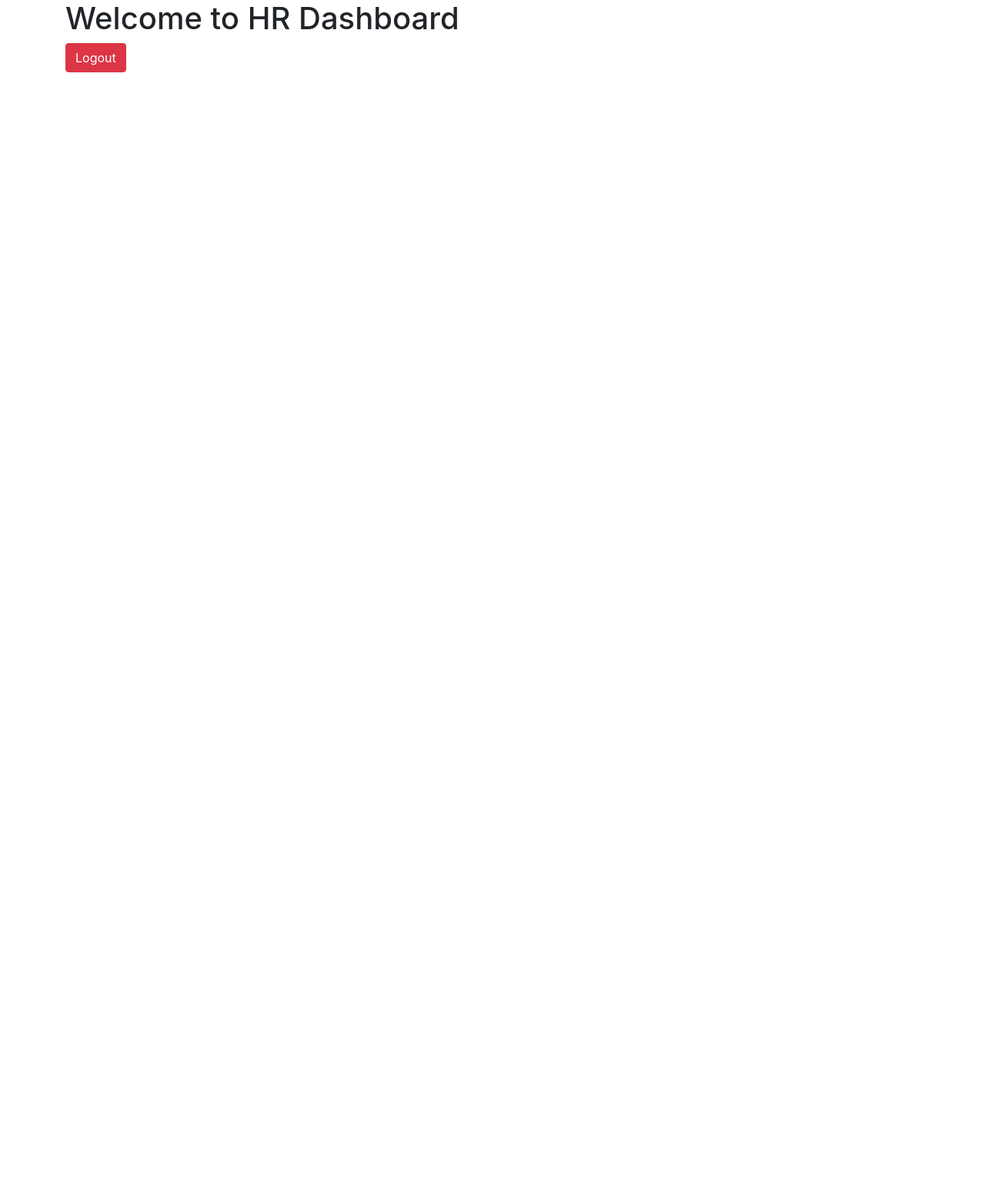
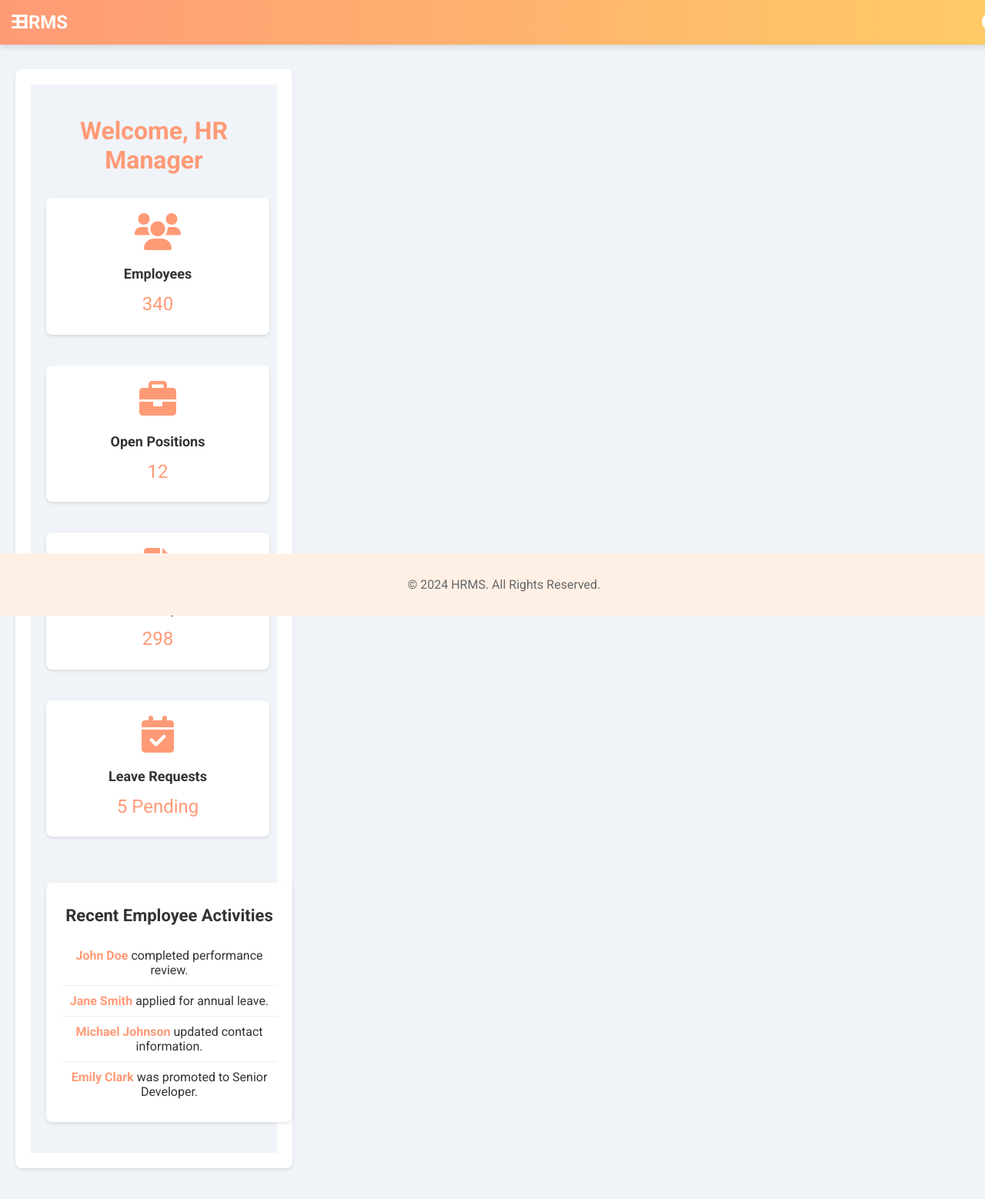
Before and after one commit to omkarlomate7/ops, a Django app: template hrms/accounts/templates/accounts/hr_dashboard.html in a window 1280 px wide. Shown: the whole page at 77% size. Before the commit the page ends 94 px from the top, so only its background shows below. Run offline with Django 5.2, Linux system fonts and the light colour scheme; the template is opened without the code that fills it, so the values that code supplies are empty; some libraries are stand-ins or nearby versions.

Commit message:
added basic UI for HR Dashboard

```diff
--- a/hrms/accounts/templates/accounts/base.html
+++ b/hrms/accounts/templates/accounts/base.html
@@ -11,7 +11,6 @@
     <!-- Font Awesome for Icons -->
     <link rel="stylesheet" href="https://cdnjs.cloudflare.com/ajax/libs/font-awesome/6.0.0-beta3/css/all.min.css">
 
-    <!-- CSS for Modern Styling and Layout -->
     <style>
         /* General Styling */
         body, html {
@@ -48,8 +47,10 @@
             font-size: 24px;
             cursor: pointer;
             margin-right: 20px;
-            display: flex; /* Ensure it's visible even on large screens */
-            align-items: center;
+            position: fixed;
+            left: 15px;
+            top: 15px;
+            z-index: 1100;
         }
 
         .header .profile-icon {
@@ -63,7 +64,7 @@
             height: 100vh;
             width: 250px;
             position: fixed;
-            top: 60px; /* To account for header */
+            top: 60px;
             left: 0;
             background-color: #fff0e6;
             padding-top: 20px;
@@ -137,23 +138,6 @@
             margin-bottom: 20px;
         }
 
-        /* Button Styling */
-        .btn-primary {
-            background-color: #00cccc;
-            border: none;
-            padding: 10px 20px;
-            color: white;
-            border-radius: 4px;
-            cursor: pointer;
-            font-size: 16px;
-            transition: background-color 0.3s ease;
-            margin-top: 10px;
-        }
-
-        .btn-primary:hover {
-            background-color: #009999;
-        }
-
         /* Footer Styling */
         .footer {
             background-color: #fff0e6;
@@ -206,7 +190,8 @@
         <div class="profile-icon"><i class="fas fa-user-circle"></i></div>
     </div>
 
-    <!-- Sidebar Menu -->
+    <!-- Sidebar Menu - Only show if user is authenticated -->
+    {% if user.is_authenticated %}
     <div class="sidebar" id="sidebar">
         <div class="logo">HRMS</div>
         <a href="{% url 'employee_dashboard' %}"><i class="fas fa-users"></i><span>Employee Dashboard</span></a>
@@ -214,9 +199,10 @@
         <a href="{% url 'team_lead_dashboard' %}"><i class="fas fa-user-tie"></i><span>Team Lead Dashboard</span></a>
         <a href="{% url 'logout' %}"><i class="fas fa-sign-out-alt"></i><span>Logout</span></a>
     </div>
+    {% endif %}
 
     <!-- Main Content Area -->
-    <div class="content" id="content">
+    <div class="content {% if not user.is_authenticated %} expanded {% endif %}" id="content">
         <div class="card">
             {% block content %}
             <h1>Welcome to HRMS</h1>
@@ -226,7 +212,7 @@
     </div>
 
     <!-- Footer Section -->
-    <div class="footer" id="footer">
+    <div class="footer {% if not user.is_authenticated %} expanded {% endif %}" id="footer">
         <p>&copy; 2024 HRMS. All Rights Reserved.</p>
     </div>
 
--- a/hrms/accounts/templates/accounts/hr_dashboard.html
+++ b/hrms/accounts/templates/accounts/hr_dashboard.html
@@ -1,15 +1,185 @@
-<!DOCTYPE html>
-<html>
-<head>
-    <title>HR Dashboard</title>
-    <link rel="stylesheet" href="https://stackpath.bootstrapcdn.com/bootstrap/4.5.2/css/bootstrap.min.css">
-</head>
-<body>
-    <div class="container">
-        <h1>Welcome to HR Dashboard</h1>
+{% extends 'accounts/base.html' %}
 
-        <!-- Logout button -->
-        <a href="{% url 'logout' %}" class="btn btn-danger">Logout</a>
+{% block title %}HR Dashboard{% endblock %}
+
+{% block content %}
+<div class="dashboard-container">
+    <h1>Welcome, HR Manager</h1>
+
+    <div class="stats-container">
+        <div class="card card-animated">
+            <i class="fas fa-users fa-3x"></i>
+            <h2>Employees</h2>
+            <p>340</p>
+        </div>
+
+        <div class="card card-animated">
+            <i class="fas fa-briefcase fa-3x"></i>
+            <h2>Open Positions</h2>
+            <p>12</p>
+        </div>
+
+        <div class="card card-animated">
+            <i class="fas fa-file-alt fa-3x"></i>
+            <h2>Active Payrolls</h2>
+            <p>298</p>
+        </div>
+
+        <div class="card card-animated">
+            <i class="fas fa-calendar-check fa-3x"></i>
+            <h2>Leave Requests</h2>
+            <p>5 Pending</p>
+        </div>
     </div>
-</body>
-</html>
+
+    <div class="card card-full-width">
+        <h2>Recent Employee Activities</h2>
+        <ul class="activities-list">
+            <li><strong>John Doe</strong> completed performance review.</li>
+            <li><strong>Jane Smith</strong> applied for annual leave.</li>
+            <li><strong>Michael Johnson</strong> updated contact information.</li>
+            <li><strong>Emily Clark</strong> was promoted to Senior Developer.</li>
+        </ul>
+    </div>
+
+</div>
+
+<style>
+    /* Dashboard Container */
+    .dashboard-container {
+        padding: 20px;
+        font-family: 'Roboto', sans-serif;
+        color: #333;
+        background-color: #f0f4f8;
+    }
+
+    .dashboard-container h1 {
+        font-size: 32px;
+        color: #ff9a76;
+        margin-bottom: 30px;
+        text-align: center;
+    }
+
+    /* Stats Card Container */
+    .stats-container {
+        display: flex;
+        justify-content: space-between;
+        flex-wrap: wrap;
+        gap: 20px;
+        margin-top: 20px;
+    }
+
+    /* Individual Card Styling */
+    .card {
+        background-color: white;
+        border-radius: 10px;
+        padding: 20px;
+        flex-grow: 1;
+        text-align: center;
+        box-shadow: 0 4px 8px rgba(0, 0, 0, 0.1);
+        transition: transform 0.3s ease, box-shadow 0.3s ease;
+        min-width: 250px;
+        max-width: 320px;  /* Ensure proper width on larger screens */
+    }
+
+    .card:hover {
+        transform: translateY(-10px);
+        box-shadow: 0 8px 16px rgba(0, 0, 0, 0.2);
+    }
+
+    /* Card Icon Styling */
+    .card i {
+        color: #ff9a76;
+        margin-bottom: 10px;
+    }
+
+    .card h2 {
+        font-size: 18px;
+        color: #333;
+        margin: 10px 0;
+    }
+
+    .card p {
+        font-size: 24px;
+        color: #ff9a76;
+        margin: 0;
+    }
+
+    /* Full Width Card */
+    .card-full-width {
+        background-color: white;
+        border-radius: 10px;
+        padding: 30px;
+        margin-top: 40px;
+        width: 100%;
+        box-shadow: 0 4px 8px rgba(0, 0, 0, 0.1);
+    }
+
+    .card-full-width h2 {
+        font-size: 22px;
+        margin-bottom: 20px;
+    }
+
+    /* Activity List */
+    .activities-list {
+        list-style-type: none;
+        padding: 0;
+        margin: 0;
+    }
+
+    .activities-list li {
+        padding: 10px;
+        border-bottom: 1px solid #eee;
+    }
+
+    .activities-list li:last-child {
+        border-bottom: none;
+    }
+
+    .activities-list strong {
+        color: #ff9a76;
+    }
+
+    /* Button Animations */
+    .card-animated {
+        animation: fadeIn 0.8s ease-in-out;
+    }
+
+    /* Fade-in Animation */
+    @keyframes fadeIn {
+        from {
+            opacity: 0;
+            transform: translateY(20px);
+        }
+        to {
+            opacity: 1;
+            transform: translateY(0);
+        }
+    }
+
+    /* Ensure Proper Layout for Larger Screens */
+    @media screen and (min-width: 1200px) {
+        .stats-container {
+            justify-content: space-around;
+        }
+    }
+
+    /* Responsive Design for Cards */
+    @media screen and (max-width: 992px) {
+        .card {
+            width: 45%;
+        }
+    }
+
+    @media screen and (max-width: 768px) {
+        .card {
+            width: 100%;
+        }
+
+        .card-full-width {
+            margin-top: 20px;
+        }
+    }
+</style>
+
+{% endblock %}
```
Also changed, not shown: hrms/db.sqlite3.
